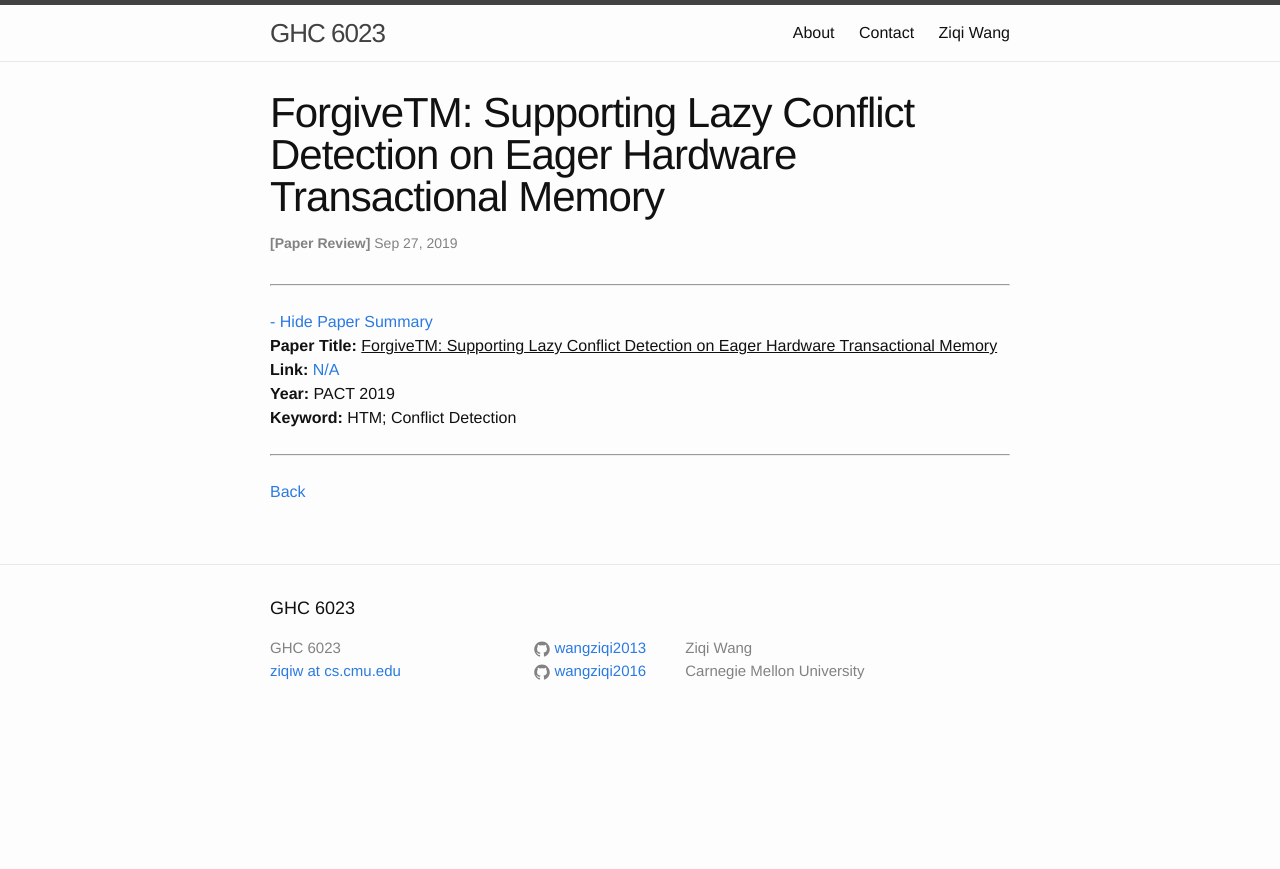
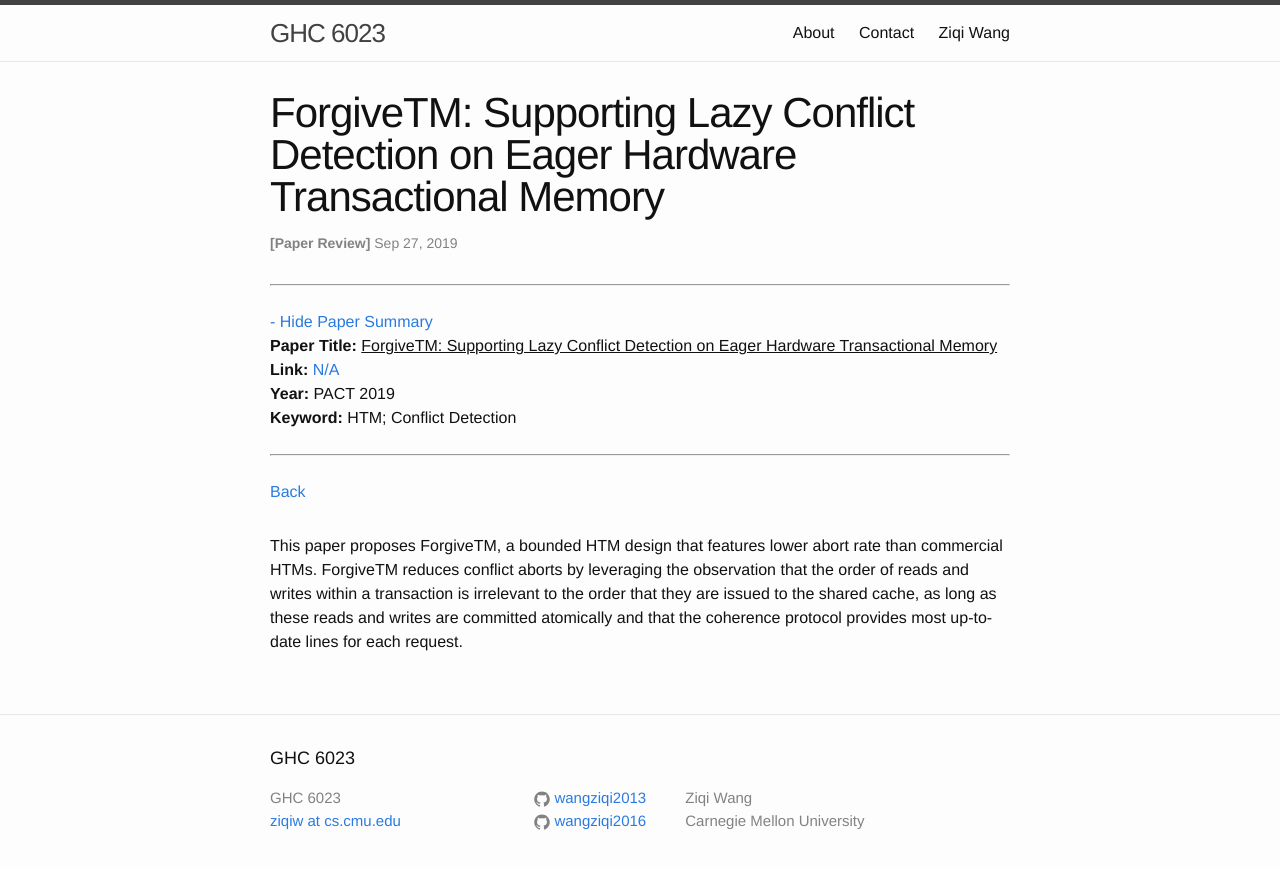
Before and after one commit to wangziqi2013/wangziqi2013.github.io, a Jekyll site: the page built from _posts/2019-09-27-forgivetm.markdown, in a window 1280 px wide. Shown: the top 869 px of the page. Built offline with Jekyll 4.4.1, drawn with Linux system fonts in a browser that asks for light colours.

Commit message:
Adding observation

```diff
--- a/_posts/2019-09-27-forgivetm.markdown
+++ b/_posts/2019-09-27-forgivetm.markdown
@@ -12,3 +12,8 @@ htm_cd:
 htm_cr:
 version_mgmt:
 ---
+
+This paper proposes ForgiveTM, a bounded HTM design that features lower abort rate than commercial HTMs. ForgiveTM
+reduces conflict aborts by leveraging the observation that the order of reads and writes within a transaction is
+irrelevant to the order that they are issued to the shared cache, as long as these reads and writes are committed atomically
+and that the coherence protocol provides most up-to-date lines for each request.
```
